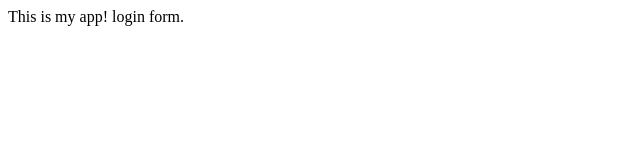
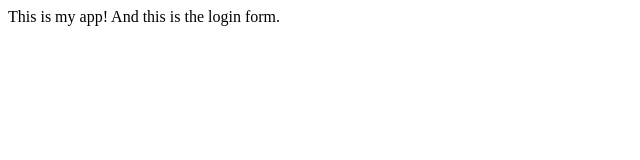
Before and after one commit to chondrimaC/mtappexample, a plain HTML site: page index.html in a window 1280 px wide. Shown: the whole page, without its empty margins (0-640 px from the left). Drawn offline with Linux system fonts and the light colour scheme.

Commit message:
Update index.html

```diff
--- a/index.html
+++ b/index.html
@@ -6,6 +6,6 @@
     </head>
     <body>
         This is my app!
-        login form.
+        And this is the login form.
     </body>
 </html>
```
